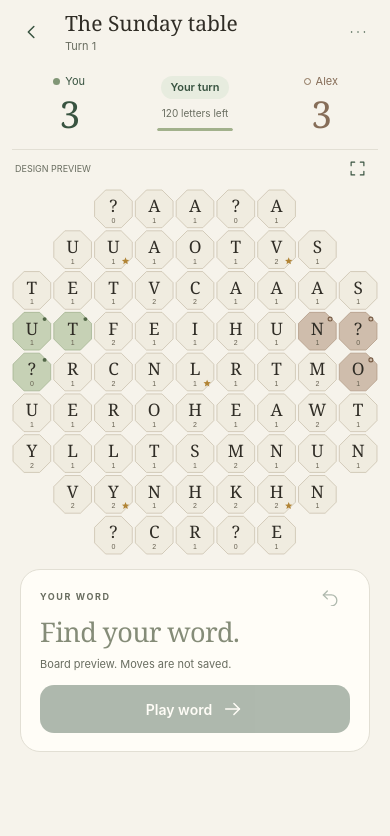
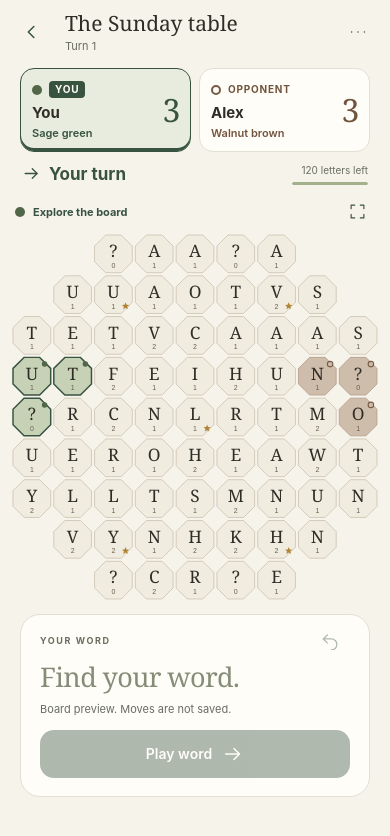
Before and after one commit to xNorbertx/word-conquest, a website with bundled scripts: page online/index.html in a window 390 px wide. Both pictures are taken after a click on the button "Explore the board". Built offline with nearby package versions, Linux system fonts and the light colour scheme; some packages are replaced by stand-ins of ours; what @capacitor/core would draw is missing.

Commit message:
Clarify player identity, territory colours and whose turn it is

```diff
--- a/online/app.js
+++ b/online/app.js
@@ -68,10 +68,10 @@ function renderHome(){
   $('active-games').setAttribute('aria-pressed',filter==='active');$('finished-games').setAttribute('aria-pressed',filter==='finished');
   const list=$('game-list');list.replaceChildren();
   for(const g of visibleGames(games,user.id,filter)){
-    const name=opponentName(g,user.id),card=act('',()=>openGame(g.id),'game-card');card.replaceChildren();card.setAttribute('aria-label',`${name}. ${gameStatus(g,user.id)}. Open game`);
+    const name=opponentName(g,user.id),card=act('',()=>openGame(g.id),'game-card'+(gameStatus(g,user.id)==='Your turn'?' has-turn':''));card.replaceChildren();card.setAttribute('aria-label',`${name}. ${gameStatus(g,user.id)}. Open game`);
     const top=node('div',undefined,'game-card-top'),copy=node('div');copy.append(node('div',name,'game-card-name'));
     const meta=node('div',undefined,'game-card-meta'),dot=node('span',undefined,'status-dot'+(gameStatus(g,user.id)==='Your turn'?' active':''));meta.append(dot,node('span',timeAgo(g.updated_at)));copy.append(meta);
-    const chevron=node('span',undefined,'card-chevron');chevron.append(icon('chevron'));top.append(avatar(g.status==='invited'?'+':name,'walnut'),copy,chevron);
+    const chevron=node('span',undefined,'card-chevron');chevron.append(icon('chevron'));top.append(avatar(g.status==='invited'?'+':name,seatOf(g,user.id)===2?'sage':'walnut'),copy,chevron);
     const bottom=node('div',undefined,'game-card-bottom');
     if(g.status==='invited')bottom.append(node('span','Your invitation is ready to share','small-note'));
     else {const scores=Engine.scores(g.state,config),seat=seatOf(g,user.id)-1,score=node('span',undefined,'card-score');score.append(node('strong',scores[seat]),node('span','  :  '),node('strong',scores[1-seat]));bottom.append(score);}
@@ -119,10 +119,10 @@ function drawBoard(){
   const board=$('board');board.replaceChildren();board.setAttribute('viewBox','-295 -295 590 590');
   const last=history[0]?.recap,seat=seatOf(game,user?.id)||1;if(!focusTile)focusTile=game.state.tiles.find(t=>t.owner===seat)?.id||game.state.tiles[0].id;
   for(const t of game.state.tiles){const p=pos(t),step=selection.indexOf(t.id),letter=t.letter==='?'&&step>=0?(jokers[t.id]||'?'):t.letter;
-    const g=svg('g',{'data-id':t.id,role:'button',tabindex:t.id===focusTile?0:-1,'aria-pressed':step>=0,'aria-disabled':!canPlay()&&!preview,'aria-label':`${letter==='?'?'Joker':letter}, ${t.owner===seat?'yours':t.owner?'opponent':'neutral'}, ${Engine.letterValue(t.letter,config)} points${t.castle?', castle':''}`,class:`tile owner${t.owner}${step>=0?' selected':''}${highlightLast&&last?.path?.includes(t.id)?' last-move':''}`});
+    const g=svg('g',{'data-id':t.id,role:'button',tabindex:t.id===focusTile?0:-1,'aria-pressed':step>=0,'aria-disabled':!canPlay()&&!preview,'aria-label':`${letter==='?'?'Joker':letter}, ${t.owner===seat?'yours':t.owner?'opponent':'neutral'}, ${Engine.letterValue(t.letter,config)} points${t.castle?', castle':''}`,class:`tile owner${t.owner}${t.owner===seat?' your-tile':''}${step>=0?' selected':''}${highlightLast&&last?.path?.includes(t.id)?' last-move':''}`});
     const points=Array.from({length:8},(_,i)=>{const a=(45*i+22.5)*Math.PI/180;return `${p.x+32*Math.cos(a)},${p.y+32*Math.sin(a)}`;}).join(' ');
     g.append(svg('polygon',{points}),svg('text',{x:p.x,y:p.y-2},letter),svg('text',{x:p.x,y:p.y+19,class:'value'},Engine.letterValue(t.letter,config)));
-    if(t.owner)g.append(svg('circle',{cx:p.x+20,cy:p.y-19,r:3.1,class:'marker'}));
+    if(t.owner)g.append(svg('circle',{cx:p.x+20,cy:p.y-19,r:4.3,class:'marker'}));
     if(t.castle){const points=Array.from({length:10},(_,i)=>{const a=(i*36-90)*Math.PI/180,r=i%2?2.7:6;return `${p.x+19+r*Math.cos(a)},${p.y+18+r*Math.sin(a)}`;}).join(' ');g.append(svg('polygon',{points,class:'castle'}));}
     if(step>=0)g.append(svg('text',{x:p.x-19,y:p.y-18,class:'step'},step+1));board.append(g);
   }
@@ -132,7 +132,7 @@ function renderJokers(){
   $('jokers').replaceChildren();for(const id of selection){if(game.state.tiles.find(t=>t.id===id).letter!=='?')continue;const label=node('label',`Joker ${selection.indexOf(id)+1}`),input=node('input');input.maxLength=1;input.pattern='[A-Za-z]';input.autocomplete='off';input.autocapitalize='characters';input.value=jokers[id]||'';input.setAttribute('aria-label',`Joker at position ${selection.indexOf(id)+1}`);input.oninput=()=>{input.value=input.value.replace(/[^a-z]/gi,'').toUpperCase();jokers[id]=input.value;drawBoard();renderSelection();};label.append(input);$('jokers').append(label);}
 }
 function selectionHint(error){
-  if(pending())return 'Your move is waiting to be confirmed.';if(!selection.length)return Engine.canReenter(game.state,config)?'No territory left? Start on any tile.':'Start on a tile you own.';
+  if(pending())return 'Your move is waiting to be confirmed.';if(!selection.length)return Engine.canReenter(game.state,config)?'No territory left? Start on any tile.':`Start on one of your ${seatOf(game,user?.id)===2?'brown':'green'} tiles.`;
   if(selection.some(id=>game.state.tiles.find(t=>t.id===id).letter==='?'&&!jokers[id]))return 'Choose a letter for your joker.';
   if(selection.length<config.minimumWordLength)return `Add ${config.minimumWordLength-selection.length} more ${config.minimumWordLength-selection.length===1?'letter':'letters'}.`;
   return error||'Ready when you are.';
@@ -148,16 +148,31 @@ function renderSelection(){
 }
 function renderGame(){
   const totals=Engine.scoreBreakdown(game.state,config),seat=seatOf(game,user?.id)||1;
-  [1,2].forEach(p=>{$(`name-${p}`).textContent=p===seat?'You':game.names?.[p-1]||'Your friend';$(`score-${p}`).textContent=totals[p-1].total;$(`player-score-${p}`).style.order=p===seat?1:3;$(`player-score-${p}`).setAttribute('aria-label',`${p===seat?'Your':game.names?.[p-1]||'Player'} score: ${totals[p-1].total}. View breakdown`);});
-  document.querySelector('.turn').style.order=2;
-  $('game-heading-name').textContent=preview?'The Sunday table':opponentName(game,user?.id);$('game-heading-subtitle').textContent=game.status==='invited'?'Invitation':isFinished(game)?'Finished game':`Turn ${game.state.turns.reduce((a,b)=>a+b,0)+1}`;
-  $('turn').textContent=preview?'Your turn':gameStatus(game,user?.id);$('turn').classList.toggle('waiting',!myTurn()&&!preview);
+  const active=game.status==='active',ownTurn=preview||myTurn(),unconfirmed=!!pending();
+  const other=opponentName(game,user?.id);
+  $('game-table').dataset.side=seat===1?'sage':'walnut';
+  [1,2].forEach(p=>{
+    const mine=p===seat,name=game.names?.[p-1]||(mine?'You':'Your friend'),colour=p===1?'Sage green':'Walnut brown',card=$('player-score-'+p);
+    $('role-'+p).textContent=mine?'You':'Opponent';$('name-'+p).textContent=name;$('name-'+p).title=name;$('colour-'+p).textContent=colour;
+    $('score-'+p).textContent=totals[p-1].total;card.style.order=mine?1:2;
+    card.classList.toggle('is-you',mine);card.classList.toggle('is-turn',active&&!unconfirmed&&game.state.player===p);
+    card.setAttribute('aria-label',`${mine?'You, ':''}${name}. ${colour}. ${active&&!unconfirmed&&game.state.player===p?'Current turn. ':''}Score: ${totals[p-1].total}. View breakdown`);
+  });
+  const scoreboard=document.querySelector('.scoreboard'),ownCard=$('player-score-'+seat);if(scoreboard.firstElementChild!==ownCard)scoreboard.prepend(ownCard);
+  document.querySelector('.turn').style.order=3;
+  $('game-heading-name').textContent=preview?'The Sunday table':other;$('game-heading-subtitle').textContent=game.status==='invited'?'Invitation':isFinished(game)?'Finished game':`Turn ${game.state.turns.reduce((a,b)=>a+b,0)+1}`;
+  const turnText=unconfirmed?(busy?'Saving your turn...':'Turn awaiting confirmation'):preview?'Your turn':active?(ownTurn?'Your turn':`${other}'s turn`):gameStatus(game,user?.id);
+  const turnIcon=unconfirmed?'refresh':!active?'flag':ownTurn?'arrow':'hourglass';
+  if($('turn').dataset.label!==turnText){const copy=node('span',undefined,'turn-copy');if(active&&!ownTurn&&!unconfirmed){copy.append(node('span',other,'turn-player'),node('span',"'s turn",'turn-suffix'));}else copy.textContent=turnText;$('turn').replaceChildren(icon(turnIcon),copy);$('turn').dataset.label=turnText;}
+  $('turn').title=turnText;$('turn').classList.toggle('waiting',!ownTurn||unconfirmed);$('turn').dataset.side=active&&!unconfirmed?(game.state.player===1?'sage':'walnut'):'none';
+  $('waiting-heading').textContent=`Over to ${other}.`;$('waiting-copy').textContent='We will keep your place at the table.';
   const left=Engine.lettersRemaining(game.state,config);$('supply').textContent=isFinished(game)?'Final score':left===0?'Final reply':`${left} letters left`;$('supply-fill').style.width=`${Math.max(0,Math.min(100,left/config.letterBudget*100))}%`;
   $('share').hidden=!invite;$('game-table').hidden=!!invite;
   if(invite){$('share-link').value=`${authRedirect()}?invite=${invite.token}`;$('invite-expiry').textContent=`Available until ${new Date(invite.expires_at).toLocaleDateString(undefined,{month:'short',day:'numeric'})}`;}
   $('composer').hidden=(!myTurn()&&!preview)||isFinished(game)||!!pending()&&!busy;$('waiting-turn').hidden=myTurn()||preview||isFinished(game)||!!pending();$('game-result').hidden=!isFinished(game);
   $('draw-offer').hidden=!game.draw_by||game.draw_by===user?.id||game.status!=='active';
-  $('board-context').textContent=highlightLast?'Last word highlighted':preview?'DESIGN PREVIEW':`You play ${seat===1?'sage':'walnut'}`;
+  const colour=seat===1?'green':'brown',context=highlightLast?'Last word highlighted':preview?'Explore the board':isFinished(game)?'Your final territory':ownTurn?(Engine.canReenter(game.state,config)?'No territory left. Start anywhere.':`Start on your ${colour} tiles`):`Your tiles · ${colour}`;
+  $('board-context').replaceChildren(node('span',undefined,seat===1?'owner-dot':'owner-ring'),node('span',context));
   if(isFinished(game)){$('result-title').textContent=game.status==='completed'?gameStatus(game,user?.id)+'.':game.status==='abandoned'?'A game left unfinished.':'Invitation cancelled.';$('result-description').textContent=game.status==='completed'?`${totals[seat-1].total} to ${totals[seat===1?1:0].total}. A little word, a little world.`:'This game does not count towards your record.';}
   const last=history[0]?.recap;$('recap').hidden=!last;
   if(last){const copy=node('span'),symbol=node('span',undefined,'recap-symbol');symbol.append(icon('history'));copy.append(node('small','LAST MOVE'),node('strong',last.word?`${game.names[last.player-1]} played ${last.word}`:activityText(last.action,game.names[last.player-1])));$('recap').replaceChildren(symbol,copy,node('span',last.score?`+${last.score.wordPoints}`:''));}
--- a/online/index.html
+++ b/online/index.html
@@ -55,7 +55,7 @@
 <section id="game" class="game-screen" hidden>
   <div id="share" class="invite-waiting" hidden><div class="seat-art" aria-hidden="true"><span class="avatar avatar-large sage">You</span><span class="invite-dots">&middot;&middot;&middot;</span><span class="avatar avatar-large ghost" data-icon="user-plus"></span></div><p class="eyebrow">BETTER WITH A FRIEND</p><h1>A seat at your table.</h1><p class="muted">Share your invitation to get the game going.</p><button id="share-invite" class="primary full"><span data-icon="share"></span>Share invitation</button><div class="copy-field"><input id="share-link" readonly aria-label="Invitation link"><button id="copy-invite" class="icon-button" aria-label="Copy invitation link" data-icon="copy"></button></div><p id="invite-expiry" class="small-note"></p><button id="cancel-invite" class="text-button">Cancel invitation</button></div>
   <div id="game-table">
-    <div class="scoreboard" aria-label="Current scores"><button id="player-score-1" class="score sage" aria-label="Player one score breakdown"><span class="player-label"><span class="owner-dot" aria-hidden="true"></span><span id="name-1"></span></span><strong id="score-1">0</strong></button><div class="turn"><span id="turn" class="turn-pill"></span><p id="supply"></p><div class="supply-track" aria-hidden="true"><span id="supply-fill"></span></div></div><button id="player-score-2" class="score walnut" aria-label="Player two score breakdown"><span class="player-label"><span class="owner-ring" aria-hidden="true"></span><span id="name-2"></span></span><strong id="score-2">0</strong></button></div>
+    <div class="scoreboard" aria-label="Players and current scores"><button id="player-score-1" class="score sage"><span class="player-identity"><span class="player-label"><span class="owner-dot" aria-hidden="true"></span><span id="role-1" class="player-role"></span></span><span id="name-1" class="player-name"></span><span id="colour-1" class="player-colour"></span></span><strong id="score-1">0</strong></button><button id="player-score-2" class="score walnut"><span class="player-identity"><span class="player-label"><span class="owner-ring" aria-hidden="true"></span><span id="role-2" class="player-role"></span></span><span id="name-2" class="player-name"></span><span id="colour-2" class="player-colour"></span></span><strong id="score-2">0</strong></button><div class="turn"><span id="turn" class="turn-pill" role="status" aria-live="polite"></span><div class="letter-supply"><p id="supply"></p><div class="supply-track" aria-hidden="true"><span id="supply-fill"></span></div></div></div></div>
     <div id="pending" class="pending-card" role="status" hidden><span id="pending-message"></span><button id="retry" class="text-button">Retry</button></div>
     <div id="draw-offer" class="inline-notice" hidden><span>Your friend offered a draw.</span><button id="accept-draw" class="text-button">Review</button></div>
     <div class="play-layout"><div class="board-area"><div class="board-tools"><span id="board-context"></span><button id="zoom" class="icon-button" aria-label="Enlarge board" aria-pressed="false" data-icon="expand"></button></div><div id="board-scroll" class="board-scroll"><svg id="board" role="group" aria-label="Word game board"></svg></div></div>
--- a/online/online.css
+++ b/online/online.css
@@ -855,88 +855,35 @@ input:read-only {
 .game-screen {
   padding-top: 15px;
 }
-.scoreboard {
-  display: grid;
-  grid-template-columns: 1fr 1.2fr 1fr;
-  align-items: center;
-  max-width: 600px;
-  margin: 0 0 5px;
-  padding: 9px 0 11px;
-}
-.score {
-  background: transparent;
-  border-radius: 14px;
-  padding: 7px;
-  color: var(--green);
-  min-width: 0;
-}
-.score:hover {
-  background: #e7ebdf6b;
-}
-.score.walnut {
-  color: #866d58;
-}
-.score strong {
-  font: 43px/1.05 var(--serif);
-  display: block;
-  margin-top: 6px;
-  letter-spacing: -1.5px;
-}
-.player-label {
-  display: flex;
-  align-items: center;
-  justify-content: center;
-  gap: 7px;
-  font-size: 12px;
-}
-.player-label > span:last-child {
-  white-space: nowrap;
-  overflow: hidden;
-  text-overflow: ellipsis;
-  max-width: 130px;
-}
-.owner-dot,
-.owner-ring {
-  width: 7px;
-  height: 7px;
-  flex-shrink: 0;
-  border-radius: 50%;
-  display: inline-block;
-  background: #819676;
-}
-.owner-ring {
-  background: transparent;
-  border: 1.8px solid #8c7259;
-}
-.turn {
-  text-align: center;
-  padding: 0 10px;
-}
-.turn-pill {
-  display: inline-block;
-  border-radius: 20px;
-  padding: 5px 11px;
-  background: var(--green-soft);
-  color: var(--green);
-  font-size: 12px;
-  font-weight: 600;
-  line-height: 1.2;
-}
-.turn-pill.waiting {
-  background: #ede9df;
-  color: #756b55;
-}
-.turn p {
-  font-size: 11px;
-  color: var(--muted);
-  margin-top: 9px;
-}
+.scoreboard {display:grid;grid-template-columns:repeat(2,minmax(0,1fr));gap:10px;max-width:600px;margin:0 0 5px;padding:9px 0 11px;align-items:stretch}
+.score {--player-ink:#385340;--player-tint:#e7ecdf;display:flex;align-items:center;justify-content:space-between;gap:8px;min-width:0;padding:12px 14px;text-align:left;border:1px solid var(--line);border-radius:14px;background:var(--paper);color:var(--player-ink)}
+.score.walnut {--player-ink:#72543e;--player-tint:#eee3d8;color:var(--player-ink)}
+.score.is-you {background:var(--player-tint)}
+.score.is-turn {border-color:var(--player-ink);box-shadow:inset 0 -3px var(--player-ink)}
+.score:hover {filter:brightness(.98)}
+.score strong {font:36px/1 var(--serif);letter-spacing:-1.5px;flex-shrink:0}
+.player-identity {display:flex;flex-direction:column;min-width:0;gap:3px}
+.player-label {display:flex;align-items:center;gap:7px;min-height:21px}
+.player-role {font-size:10px;line-height:1.5;letter-spacing:.8px;text-transform:uppercase;font-weight:750}
+.is-you .player-role {padding:1px 6px;border-radius:4px;background:var(--player-ink);color:var(--paper)}
+.player-name {font-size:16px;line-height:1.3;font-weight:700;color:var(--ink);overflow:hidden;text-overflow:ellipsis;white-space:nowrap}
+.player-colour {font-size:11px;line-height:1.4;font-weight:600}
+.owner-dot,.owner-ring {width:10px;height:10px;flex-shrink:0;border-radius:50%;display:inline-block;background:#526747}
+.owner-ring {background:transparent;border:2.3px solid #765a43}
+.turn {grid-column:1 / -1;display:flex;align-items:center;justify-content:space-between;gap:14px;min-width:0;padding:3px 2px 0}
+.turn-pill {display:flex;align-items:center;gap:8px;min-width:0;font-size:18px;line-height:1.3;font-weight:750;color:var(--green)}
+.turn-pill[data-side="walnut"] {color:#72543e}
+.turn-pill[data-side="none"] {color:var(--muted)}
+.turn-pill > span {overflow:hidden;text-overflow:ellipsis;white-space:nowrap}
+.turn-pill .icon {width:19px;height:19px;flex-shrink:0}
+.letter-supply {flex-shrink:0;text-align:right}
+.turn p {font-size:10px;color:var(--muted);margin:0}
 .supply-track {
   height: 3px;
   width: 76px;
   background: #e3e5d8;
   border-radius: 4px;
-  margin: 7px auto 0;
+  margin: 4px 0 0 auto;
   overflow: hidden;
 }
 .supply-track > span {
@@ -995,17 +942,17 @@ input:read-only {
   cursor: pointer;
   outline: none;
 }
-.tile polygon {
+.tile > polygon:first-child {
   fill: #f0ece0;
   stroke: #c6bca8;
   stroke-width: 1.1;
   transition: fill .1s;
 }
-.tile.owner1 polygon {
+.tile.owner1 > polygon:first-child {
   fill: var(--sage);
   stroke: #9eaf8b;
 }
-.tile.owner2 polygon {
+.tile.owner2 > polygon:first-child {
   fill: var(--walnut);
   stroke: #ae9580;
 }
@@ -1037,16 +984,16 @@ input:read-only {
   font: 9px sans-serif;
   fill: #2e4534;
 }
-.tile.selected polygon {
+.tile.selected > polygon:first-child {
   stroke: #385340;
   stroke-width: 2.7;
   fill: #b4c7a0;
 }
-.tile:focus-visible polygon {
+.tile:focus-visible > polygon:first-child {
   stroke: #9e752b;
   stroke-width: 3.5;
 }
-.tile.last-move polygon {
+.tile.last-move > polygon:first-child {
   stroke-dasharray: 4 3;
   stroke-width: 2.5;
   stroke: #6c7d5b;
@@ -1768,33 +1715,13 @@ input:read-only {
   .game-screen {
     padding-top: 0;
   }
-  .scoreboard {
-    padding: 4px 0 11px;
-    margin: 0 -8px;
-    border-bottom: 1px solid var(--line);
-  }
-  .score strong {
-    font-size: 37px;
-    margin-top: 5px;
-  }
-  .score {
-    padding: 5px 4px;
-  }
-  .player-label {
-    font-size: 11px;
-    gap: 5px;
-  }
-  .player-label > span:last-child {
-    max-width: 85px;
-  }
-  .turn-pill {
-    font-size: 11px;
-    padding: 5px 9px;
-  }
-  .turn p {
-    font-size: 10px;
-    margin-top: 7px;
-  }
+
+
+
+
+
+
+
   .play-layout {
     display: block;
   }
@@ -1810,9 +1737,7 @@ input:read-only {
     width: 36px;
     height: 36px;
   }
-  .board-tools #board-context {
-    font-size: 9px;
-  }
+
   .game-aside {
     padding-top: 9px;
   }
@@ -1984,9 +1909,7 @@ input:read-only {
   .score strong {
     font-size: 34px;
   }
-  .turn-pill {
-    font-size: 10px;
-  }
+
   .word-panel {
     padding: 14px 16px;
   }
@@ -2077,3 +2000,21 @@ input:read-only {
 
 .push-prompt{display:flex;align-items:flex-start;gap:13px;background:var(--green-soft);border:1px solid #d3ddc5;border-radius:18px;padding:18px;margin:0 0 24px}
 .push-prompt-icon{color:var(--green);padding-top:3px}.push-prompt>div{flex:1;min-width:0}.push-prompt h2{font-size:21px;letter-spacing:-.3px}.push-prompt p{font-size:12px;color:var(--muted);margin-top:5px}.push-prompt .text-button{padding:10px 0 0;font-size:12px}.push-prompt>.icon-button{width:32px;min-width:32px;height:32px;padding:7px;margin:-7px -7px 0 0}
+
+/* Match your identity, starting tiles and selected path throughout the game. */
+#game-table {--own-ink:#385340;--own-fill:#b4c7a0;--own-soft:#e7ecdf}
+#game-table[data-side="walnut"] {--own-ink:#72543e;--own-fill:#c7ac93;--own-soft:#eee3d8}
+#board-context {display:flex;align-items:center;gap:8px;font-size:11px;font-weight:650;color:var(--own-ink)}
+.tile.your-tile > polygon:first-child {stroke:var(--own-ink);stroke-width:2.3}
+.tile.selected > polygon:first-child {stroke:var(--own-ink);stroke-width:3;fill:var(--own-fill)}
+.tile.selected .step {fill:var(--own-ink);font-weight:700}
+#board .path {stroke:var(--own-ink)}
+#board .tile:focus-visible > polygon:first-child {stroke:#9e752b;stroke-width:3.5}
+#submit-word {background:var(--own-ink)}
+.game-card.has-turn {border-color:#a1b394}
+.game-card.has-turn .card-status {font-weight:750;color:var(--paper);background:var(--green)}
+.waiting-turn h2 {overflow-wrap:anywhere}
+@media(max-width:799px){.scoreboard{padding:4px 0 8px;margin:0;gap:8px}.score{padding:10px 11px}.score strong{font-size:32px;margin:0}.player-name{font-size:15px}.game-screen .turn-pill{font-size:17px}.board-tools{height:30px}}
+@media(max-width:370px){.score{padding:9px;gap:5px}.score strong{font-size:29px}.player-colour{font-size:10px}.player-name{font-size:14px}.game-screen .turn-pill{font-size:16px}.turn{gap:8px}}
+
+.turn-copy{display:flex;min-width:0}.turn-player{overflow:hidden;text-overflow:ellipsis;white-space:nowrap}.turn-suffix{flex-shrink:0}
--- a/package.json
+++ b/package.json
@@ -1,6 +1,6 @@
 {
   "name": "word-conquest",
-  "version": "0.3.1",
+  "version": "0.3.2",
   "private": true,
   "scripts": {
     "test": "node engine.test.cjs && node scoring.test.cjs && node supply.test.cjs && node --test test/*.test.cjs",
```
Also changed, not shown: ROADMAP.md (+5 -0 lines), docs/PROGRESS.md (+14 -0 lines), docs/UX.md (+25 -4 lines), test/fixtures/client.mjs (+8 -5 lines), 1 other file.
